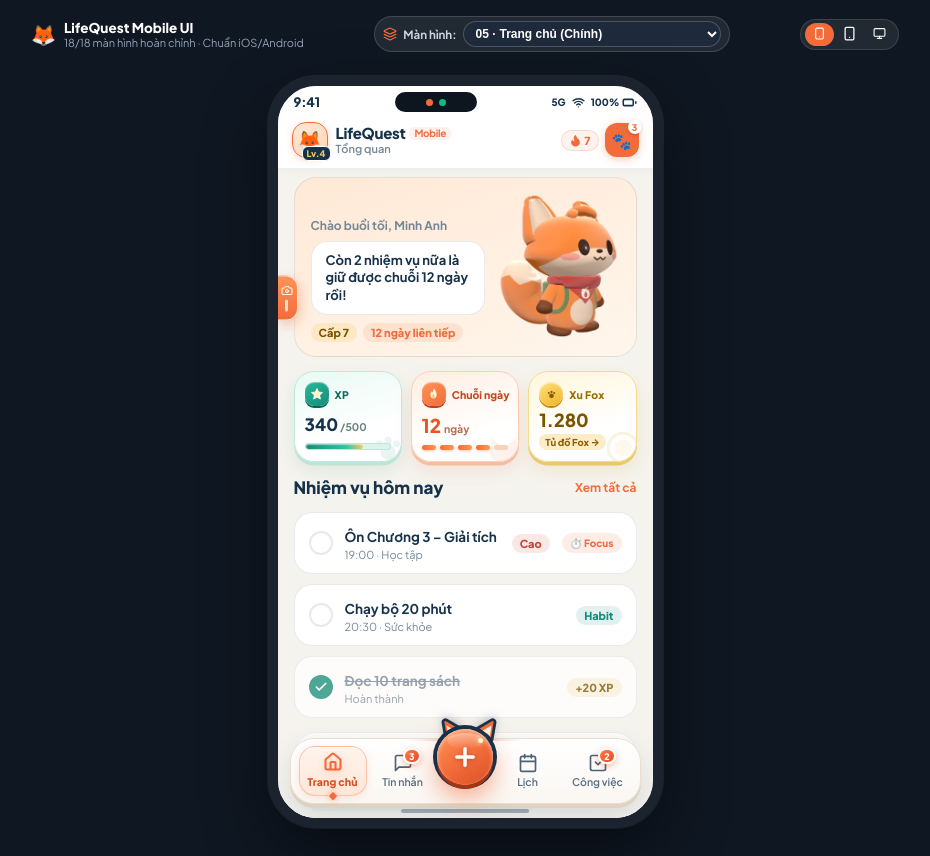
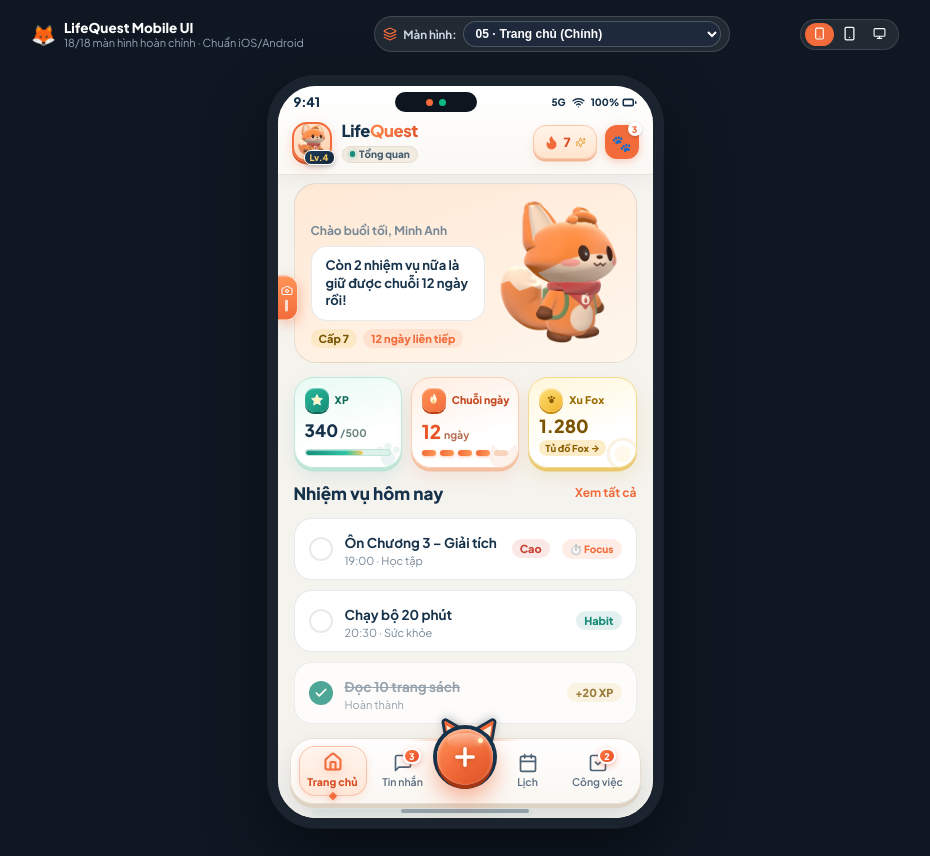
Before and after one commit to PLGHuy3656/Life-Quest, a React (Vite) app in the folder mobile-demo/: page / in a window 1280 px wide. Shown: the top 856 px of the page, without its empty margins (175-1105 px from the left). Built offline with nearby package versions, Linux system fonts and the light colour scheme.

Commit message:
style(topbar): upgrade header with Gen Z 3D Fox avatar, gradient wordmark, status pill, and 3D streak badge

```diff
--- a/mobile-demo/src/components/shell/TopBar.tsx
+++ b/mobile-demo/src/components/shell/TopBar.tsx
@@ -1,12 +1,6 @@
 import React from 'react'
 import { useStore } from '../../store/questStore'
-import {
-  Bell,
-  Sparkles,
-  Flame,
-  Wifi,
-  Battery
-} from 'lucide-react'
+import { Flame, Wifi, Battery, Sparkles } from 'lucide-react'
 import { TabId } from '../../types'
 
 interface TopBarProps {
@@ -21,7 +15,6 @@ export const TopBar: React.FC<TopBarProps> = ({
 }) => {
   const { toggleFoxDrawer, player } = useStore()
 
-  // Screen title based on active tab
   const getScreenTitle = () => {
     switch (currentTab) {
       case 'wardrobe':
@@ -29,9 +22,12 @@ export const TopBar: React.FC<TopBarProps> = ({
       case 'dashboard':
         return 'Tổng quan'
       case 'work':
-        return 'Nhiệm vụ'
+      case 'tasks':
+        return 'Công việc'
       case 'calendar':
         return 'Lịch trình'
+      case 'messages':
+        return 'Tin nhắn'
       case 'focus':
         return 'Tập trung'
       case 'social':
@@ -39,23 +35,26 @@ export const TopBar: React.FC<TopBarProps> = ({
       case 'profile':
         return 'Hồ sơ'
       default:
-        return 'LifeQuest'
+        return 'Tổng quan'
     }
   }
 
   return (
-    <div style={{
+    <div
+      style={{
         position: 'sticky',
         top: 0,
         zIndex: 40,
-      background: 'rgba(255, 255, 255, 0.95)',
-      backdropFilter: 'blur(16px)',
-      WebkitBackdropFilter: 'blur(16px)',
-      borderBottom: '1px solid rgba(22, 50, 74, 0.08)',
-      boxShadow: '0 2px 10px rgba(22, 50, 74, 0.03)'
-    }}>
+        background: 'linear-gradient(180deg, #FFFFFF 0%, rgba(250, 248, 244, 0.96) 100%)',
+        backdropFilter: 'blur(18px)',
+        WebkitBackdropFilter: 'blur(18px)',
+        borderBottom: '1.5px solid #ECE4D8',
+        boxShadow: '0 4px 16px rgba(22, 50, 74, 0.05)'
+      }}
+    >
       {/* 1. iOS Mobile Status Bar */}
-      <div style={{
+      <div
+        style={{
           padding: '6px 16px 2px',
           display: 'flex',
           alignItems: 'center',
@@ -63,11 +62,13 @@ export const TopBar: React.FC<TopBarProps> = ({
           fontSize: 12,
           fontWeight: 700,
           color: '#16324A'
-      }}>
+        }}
+      >
         <span style={{ fontWeight: 800, fontSize: 13, letterSpacing: '-0.2px' }}>9:41</span>
 
         {/* Dynamic Island pill */}
-        <div style={{
+        <div
+          style={{
             width: 82,
             height: 20,
             background: '#0D161F',
@@ -76,7 +77,8 @@ export const TopBar: React.FC<TopBarProps> = ({
             alignItems: 'center',
             justifyContent: 'center',
             gap: 6
-        }}>
+          }}
+        >
           <div style={{ width: 7, height: 7, borderRadius: '50%', background: '#F26B3A' }} />
           <div style={{ width: 7, height: 7, borderRadius: '50%', background: '#10B981' }} />
         </div>
@@ -92,103 +94,151 @@ export const TopBar: React.FC<TopBarProps> = ({
         </div>
       </div>
 
-      {/* 2. Mobile App Header */}
-      <header style={{
-        padding: '8px 14px 10px',
+      {/* 2. Gen Z Tactile App Header */}
+      <header
+        style={{
+          padding: '8px 14px 11px',
           display: 'flex',
           alignItems: 'center',
           justifyContent: 'space-between',
           gap: 8
-      }}>
-        {/* Left: Mascot Avatar + App Name + Level */}
-        <div
-          onClick={() => onNavigateTab('dashboard')}
-          style={{
-            display: 'flex',
-            alignItems: 'center',
-            gap: 8,
-            cursor: 'pointer'
         }}
       >
-          <div style={{
+        {/* Left: Official 3D Fox Avatar (tap -> Profile) + Punchy Brand Wordmark */}
+        <div style={{ display: 'flex', alignItems: 'center', gap: 10, minWidth: 0 }}>
+          {/* 3D Fox Avatar Badge */}
+          <button
+            onClick={() => onNavigateTab('profile')}
+            title="Xem hồ sơ cá nhân"
+            style={{
               position: 'relative',
-            width: 36,
-            height: 36,
-            borderRadius: 14,
-            background: 'linear-gradient(135deg, #FFE8D6 0%, #FFD6BA 100%)',
-            border: '1.5px solid #F26B3A',
+              width: 40,
+              height: 40,
+              borderRadius: 15,
+              background: 'linear-gradient(145deg, #FFE8D4 0%, #FFD0AD 100%)',
+              border: '2px solid #F26B3A',
+              boxShadow: '0 2.5px 0 #D95326, 0 5px 12px rgba(242, 107, 58, 0.25)',
               display: 'flex',
               alignItems: 'center',
               justifyContent: 'center',
-            fontSize: 20,
-            boxShadow: '0 2px 6px rgba(242, 107, 58, 0.25)'
-          }}>
-            🦊
-            <span style={{
+              padding: 0,
+              cursor: 'pointer',
+              flexShrink: 0
+            }}
+          >
+            <img
+              src="/assets/fox/fox-cp3-center.png"
+              alt="Fox Avatar"
+              style={{
+                width: 34,
+                height: 34,
+                objectFit: 'contain',
+                transform: 'translateY(-1px)'
+              }}
+            />
+            <span
+              style={{
                 position: 'absolute',
-              bottom: -4,
-              right: -4,
-              background: '#16324A',
+                bottom: -5,
+                right: -5,
+                background: 'linear-gradient(135deg, #1E3E5B 0%, #12263A 100%)',
                 color: '#F6C85F',
                 fontSize: 9,
-              fontWeight: 800,
-              padding: '1px 4px',
-              borderRadius: 6,
-              border: '1px solid #FFFFFF'
-            }}>
+                fontWeight: 900,
+                padding: '1.5px 5px',
+                borderRadius: 7,
+                border: '1.5px solid #FFFFFF',
+                boxShadow: '0 2px 4px rgba(22, 50, 74, 0.25)',
+                lineHeight: 1.1
+              }}
+            >
               Lv.{player.level}
+            </span>
+          </button>
+
+          {/* Brand Wordmark + Dynamic Page Pill */}
+          <div
+            onClick={() => onNavigateTab('dashboard')}
+            style={{ cursor: 'pointer', minWidth: 0 }}
+          >
+            <div
+              style={{
+                fontSize: 16.5,
+                fontWeight: 900,
+                lineHeight: 1.08,
+                letterSpacing: '-0.4px',
+                display: 'flex',
+                alignItems: 'center'
+              }}
+            >
+              <span style={{ color: '#16324A' }}>Life</span>
+              <span
+                style={{
+                  background: 'linear-gradient(135deg, #FF8A4C 0%, #F26B3A 60%, #D9481E 100%)',
+                  WebkitBackgroundClip: 'text',
+                  WebkitTextFillColor: 'transparent'
+                }}
+              >
+                Quest
               </span>
             </div>
 
-          <div>
-            <div style={{
-              fontSize: 15,
-              fontWeight: 800,
-              color: '#16324A',
-              lineHeight: 1.1,
-              letterSpacing: '-0.3px',
-              display: 'flex',
+            <div
+              style={{
+                display: 'inline-flex',
                 alignItems: 'center',
-              gap: 4
-            }}>
-              <span>LifeQuest</span>
-              <span style={{
-                fontSize: 10,
-                color: '#F26B3A',
-                background: 'rgba(242, 107, 58, 0.1)',
-                padding: '1px 5px',
-                borderRadius: 6,
-                fontWeight: 700
-              }}>
-                Mobile
+                gap: 4,
+                marginTop: 3,
+                padding: '1.5px 7px',
+                borderRadius: 99,
+                background: '#F3ECE2',
+                border: '1px solid #E6DDCF'
+              }}
+            >
+              <span
+                style={{
+                  width: 5.5,
+                  height: 5.5,
+                  borderRadius: '50%',
+                  background: '#168C78',
+                  boxShadow: '0 0 5px rgba(22, 140, 120, 0.6)'
+                }}
+              />
+              <span style={{ fontSize: 10, fontWeight: 800, color: '#475E72' }}>
+                {getScreenTitle()}
               </span>
-            </div>
-            <div style={{ fontSize: 11, fontWeight: 600, color: '#768796', marginTop: 1 }}>
-              {getScreenTitle()}
             </div>
           </div>
         </div>
 
-        {/* Right: Currencies + Figma + Fox Companion Trigger */}
-        <div style={{ display: 'flex', alignItems: 'center', gap: 6 }}>
-          {/* Streak Flame */}
-          <div style={{
-            display: 'flex',
+        {/* Right: Tactile Gen Z Streak Pill + Untouched Fox Paw Trigger */}
+        <div style={{ display: 'flex', alignItems: 'center', gap: 8 }}>
+          {/* Tactile 3D Streak Pill */}
+          <button
+            onClick={() => onNavigateTab('work')}
+            title="Chuỗi ngày liên tiếp"
+            style={{
+              height: 34,
+              display: 'inline-flex',
               alignItems: 'center',
-            gap: 2,
-            background: 'rgba(242, 107, 58, 0.08)',
-            padding: '3px 7px',
-            borderRadius: 12,
-            border: '1px solid rgba(242, 107, 58, 0.2)',
-            fontSize: 11,
-            fontWeight: 800,
-            color: '#F26B3A'
-          }}>
-            <Flame size={13} fill="#F26B3A" />
+              gap: 4,
+              background: 'linear-gradient(180deg, #FFF4EA 0%, #FFE4CE 100%)',
+              padding: '0 10px',
+              borderRadius: 13,
+              border: '1.5px solid #FAC8A8',
+              boxShadow: '0 2.5px 0 #F1B793, 0 4px 10px rgba(242, 107, 58, 0.14)',
+              fontSize: 12.5,
+              fontWeight: 900,
+              color: '#D94A1E',
+              cursor: 'pointer'
+            }}
+          >
+            <Flame size={15} fill="#F26B3A" color="#F26B3A" />
             <span>{player.streak}</span>
-          </div>
+            <Sparkles size={11} color="#E69A28" />
+          </button>
 
-          {/* Fox Paw Trigger with Notification Badge */}
+          {/* Fox Paw Trigger with Notification Badge (Kept as requested) */}
           <button
             onClick={toggleFoxDrawer}
             style={{
@@ -203,12 +253,14 @@ export const TopBar: React.FC<TopBarProps> = ({
               alignItems: 'center',
               justifyContent: 'center',
               fontSize: 16,
-              boxShadow: '0 2px 8px rgba(242, 107, 58, 0.35)'
+              boxShadow: '0 2px 8px rgba(242, 107, 58, 0.35)',
+              cursor: 'pointer'
             }}
             title="Bé Cáo Đồng Hành"
           >
             🐾
-            <span style={{
+            <span
+              style={{
                 position: 'absolute',
                 top: -3,
                 right: -3,
@@ -223,7 +275,8 @@ export const TopBar: React.FC<TopBarProps> = ({
                 alignItems: 'center',
                 justifyContent: 'center',
                 boxShadow: '0 1px 3px rgba(0,0,0,0.2)'
-            }}>
+              }}
+            >
               3
             </span>
           </button>
```
Lines whose indentation alone changed are shown as unchanged.
